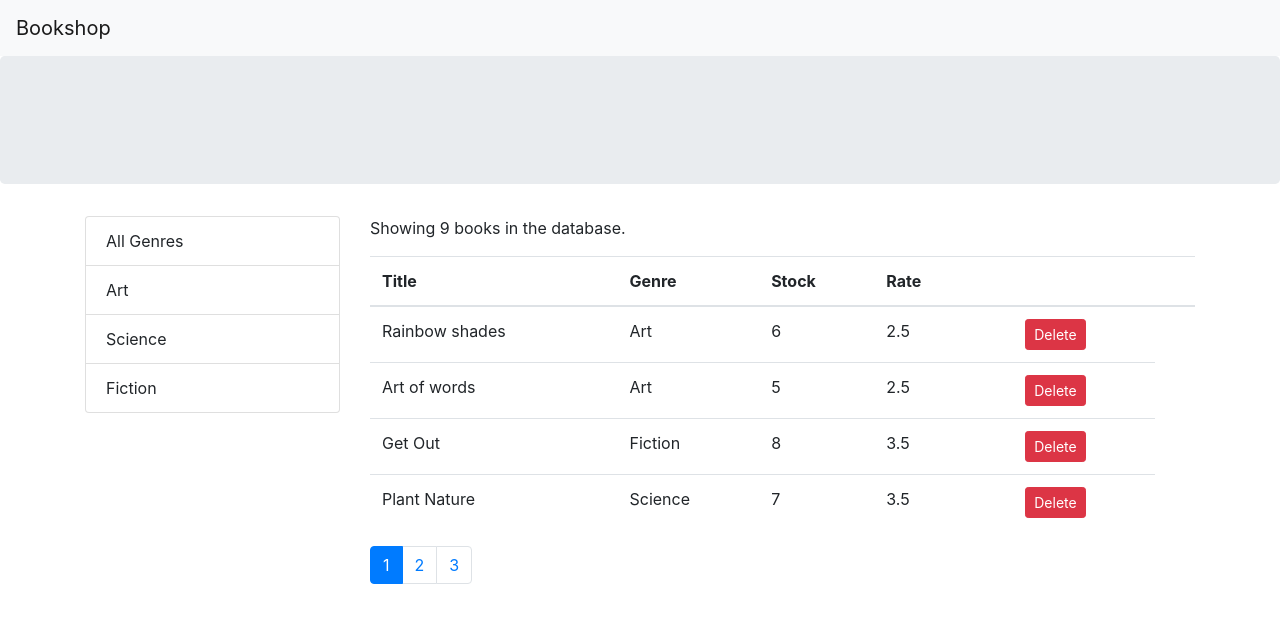
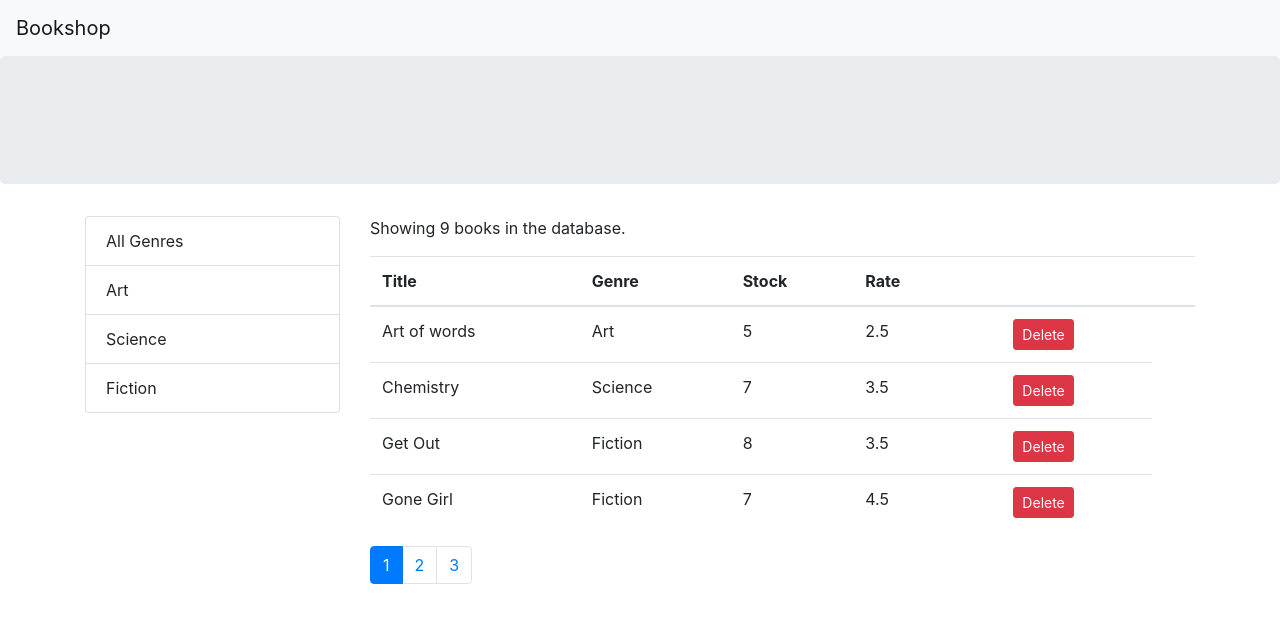
Before and after one commit to osmakins/Bookshop, a React (Create React App) app: page / in a window 1280 px wide. Shown: the top 622 px of the page. Built offline with nearby package versions, Linux system fonts and the light colour scheme; the HTML template or start-up script is replaced by a standard one.

Commit message:
Implement table sorting

```diff
--- a/src/components/books.jsx
+++ b/src/components/books.jsx
@@ -1,10 +1,11 @@
 import React, { Component } from 'react';
 import { getBooks } from '../services/fakeBookService';
-import Like from './common/like';
+import BooksTable from './booksTable';
 import Pagination from './common/pagination';
 import { paginate } from '../utils/paginate';
 import SideBar from './common/sidebar';
 import { getGenres } from '../services/fakeGenreService';
+import _ from 'lodash';
 
 
 class Books extends Component {
@@ -12,11 +13,12 @@ class Books extends Component {
     books: [],
     currentPage: 1,
     pageSize: 4,
-    genres: []
+    genres: [],
+    sortColumn: { path: 'title', order: 'asc' }
   };
 
   componentDidMount() {
-    const genres = [{ name: 'All Genres' }, ...getGenres()]
+    const genres = [{ _id: '', name: 'All Genres' }, ...getGenres()]
     this.setState({ books: getBooks(), genres })
   }
 
@@ -41,15 +43,21 @@ class Books extends Component {
     this.setState({ selectedGenre: genre, currentPage: 1 })
   };
 
+  handleSort = sortColumn => {
+    this.setState({ sortColumn })
+  }
+
   render() {
-    const { pageSize, currentPage, selectedGenre, books: allBooks } = this.state;
+    const { pageSize, currentPage, selectedGenre, books: allBooks, sortColumn } = this.state;
     const { length: count } = this.state.books;
     if (count === 0)
       return <p>There are no books in the database.</p>;
 
     const filtered = selectedGenre && selectedGenre._id ? allBooks.filter(m => m.genre._id === selectedGenre._id) : allBooks;
 
-    const books = paginate(filtered, currentPage, pageSize)
+    const sorted = _.orderBy(filtered, [sortColumn.path], [sortColumn.order]);
+
+    const books = paginate(sorted, currentPage, pageSize)
 
     return (
       <div className="row">
@@ -62,37 +70,18 @@ class Books extends Component {
         </div>
         <div className="col">
           <p>Showing {filtered.length} books in the database.</p>
-          <table className="table">
-            <thead>
-              <tr>
-                <th>Title</th>
-                <th>Genre</th>
-                <th>Stock</th>
-                <th>Rate</th>
-                <th></th>
-                <th></th>
-                <th></th>
-              </tr>
-            </thead>
-            <tbody>
-              {books.map(book => (
-                <tr key={book._id}>
-                  <td>{book.title}</td>
-                  <td>{book.genre.name}</td>
-                  <td>{book.numberInStock}</td>
-                  <td>{book.rating}</td>
-                  <td><Like liked={book.liked} onToggleLike={() => this.handleLiked(book)} /></td>
-                  <td><button onClick={() => this.handleDelete(book)} className="btn btn-danger btn-sm">Delete</button></td>
-                </tr>
-              ))}
-            </tbody>
-          </table>
-          <Pagination itemsCount={filtered.length}
+          <BooksTable
+            books={books}
+            sortColumn={sortColumn}
+            onLike={this.handleLiked}
+            onDelete={this.handleDelete}
+            onSort={this.handleSort} />
+          <Pagination
+            itemsCount={filtered.length}
             pageSize={pageSize}
             currentPage={currentPage}
             onPageChange={this.handlePageChange} />
         </div>
-
       </div>
     );
   }
--- /dev/null
+++ b/src/components/booksTable.jsx
@@ -0,0 +1,50 @@
+import React, { Component } from 'react';
+import Like from './common/like';
+
+class BooksTable extends Component {
+
+  raiseSort = path => {
+    const sortColumn = { ...this.props.sortColumn };
+    if (sortColumn.path === path) {
+      sortColumn.order = sortColumn.order === "asc" ? "desc" : "asc";
+    } else {
+      sortColumn.path = path;
+      sortColumn.order = "asc";
+    }
+    this.props.onSort(sortColumn);
+  };
+
+  render() {
+    const { books, onLike, onDelete } = this.props;
+
+    return (
+      <table className="table">
+        <thead>
+          <tr>
+            <th onClick={() => this.raiseSort("title")}>Title</th>
+            <th onClick={() => this.raiseSort("genre.name")}>Genre</th>
+            <th onClick={() => this.raiseSort("numberInStock")}>Stock</th>
+            <th onClick={() => this.raiseSort("dailky")}>Rate</th>
+            <th></th>
+            <th></th>
+            <th></th>
+          </tr>
+        </thead>
+        <tbody>
+          {books.map(book => (
+            <tr key={book._id}>
+              <td>{book.title}</td>
+              <td>{book.genre.name}</td>
+              <td>{book.numberInStock}</td>
+              <td>{book.rating}</td>
+              <td><Like liked={book.liked} onToggleLike={() => onLike(book)} /></td>
+              <td><button onClick={() => onDelete(book)} className="btn btn-danger btn-sm">Delete</button></td>
+            </tr>
+          ))}
+        </tbody>
+      </table>
+    );
+  }
+}
+
+export default BooksTable;
```
